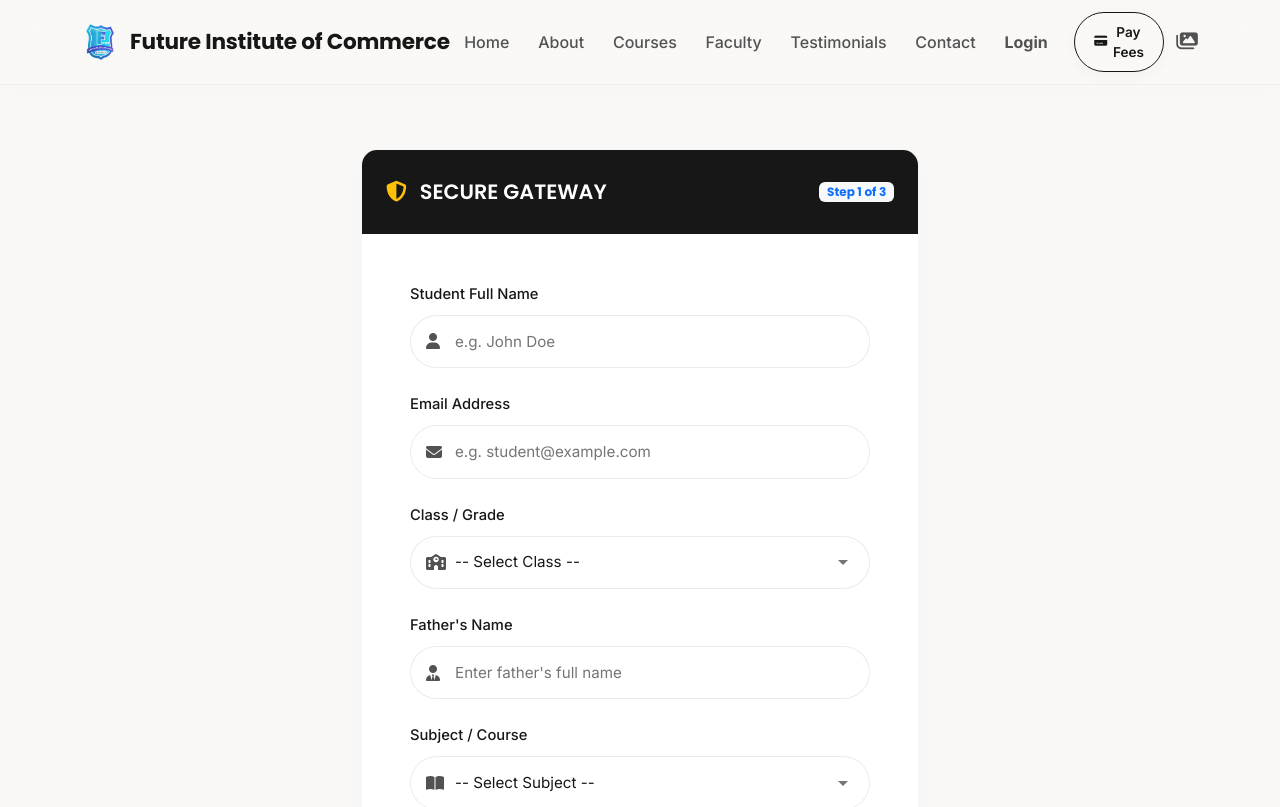
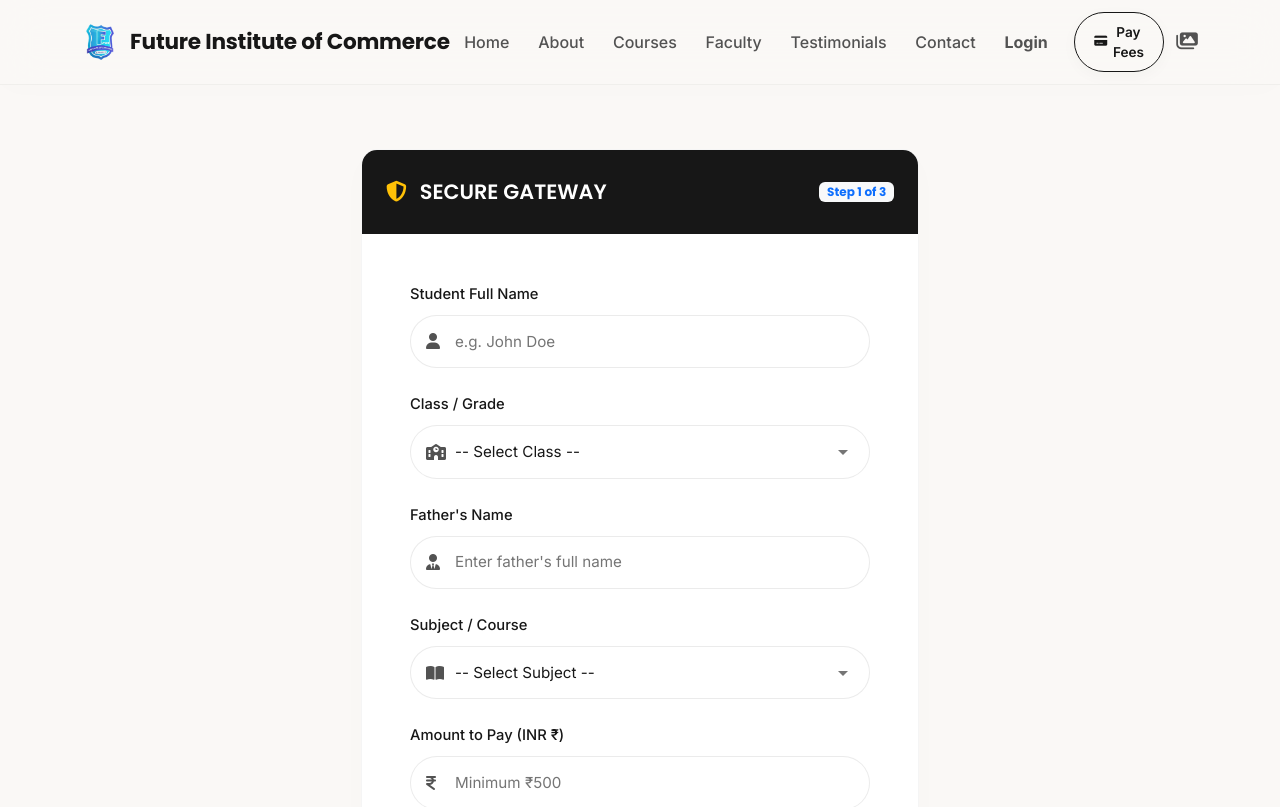
Before and after one commit to keshavladha/Education-Institution-site, an Angular app: page /payment in a window 1280 px wide. Shown: the top 807 px of the page. Built offline with nearby package versions, Linux system fonts and the light colour scheme.

Commit message:
chore: disable payment email notifications per instruction

```diff
--- a/src/app/components/payment/payment.html
+++ b/src/app/components/payment/payment.html
@@ -32,17 +32,6 @@
                      [class.is-invalid]="isInvalid('studentName')" placeholder="e.g. John Doe">
             </div>
             <div *ngIf="isInvalid('studentName')" class="validation-error-text">Student Name is required.</div>
-          </div>
-
-          <!-- Student Email Address -->
-          <div class="form-group-custom">
-            <label for="email" class="form-label-custom">Email Address</label>
-            <div class="input-icon-container">
-              <i class="fa-solid fa-envelope"></i>
-              <input type="email" formControlName="email" id="email" class="form-input-custom"
-                     [class.is-invalid]="isInvalid('email')" placeholder="e.g. student@example.com">
-            </div>
-            <div *ngIf="isInvalid('email')" class="validation-error-text">Please enter a valid email address.</div>
           </div>
 
           <!-- Class -->
--- a/src/app/components/payment/payment.ts
+++ b/src/app/components/payment/payment.ts
@@ -66,11 +66,8 @@ export class Payment implements OnInit {
   ngOnInit(): void {
     const student = this.supabaseService.student;
     const initialName = student?.full_name || '';
-    const initialEmail = student?.email || '';
-
     this.paymentForm = this.fb.group({
       studentName: [initialName, [Validators.required]],
-      email: [initialEmail, [Validators.required, Validators.email]],
       class: ['', [Validators.required]],
       fatherName: ['', [Validators.required]],
       course: ['', [Validators.required]],
@@ -149,7 +146,7 @@ export class Payment implements OnInit {
     }
 
     this.isLoading = true;
-    const { studentName, email, class: studentClass, fatherName, course, amount } = this.paymentForm.value;
+    const { studentName, class: studentClass, fatherName, course, amount } = this.paymentForm.value;
 
     try {
       // Simulate network request & secure authorization
@@ -162,17 +159,6 @@ export class Payment implements OnInit {
       await this.supabaseService.insertPayment(studentName, studentClass, fatherName, course, parseFloat(amount));
 
       this.currentStep = 3;
-
-      // Trigger dynamic email receipt to the student in the background
-      this.emailService.sendStudentPaymentReceipt(
-        studentName,
-        studentClass,
-        fatherName,
-        course,
-        parseFloat(amount),
-        this.transactionId,
-        email
-      );
     } catch (err: any) {
       console.error('❌ Supabase Payment Submission Error:', err.message);
       this.alertType = 'danger';
@@ -187,7 +173,6 @@ export class Payment implements OnInit {
     const student = this.supabaseService.student;
     if (student) {
       this.paymentForm.get('studentName')?.setValue(student.full_name);
-      this.paymentForm.get('email')?.setValue(student.email);
     }
     this.cardForm.reset();
     this.currentStep = 1;
```
